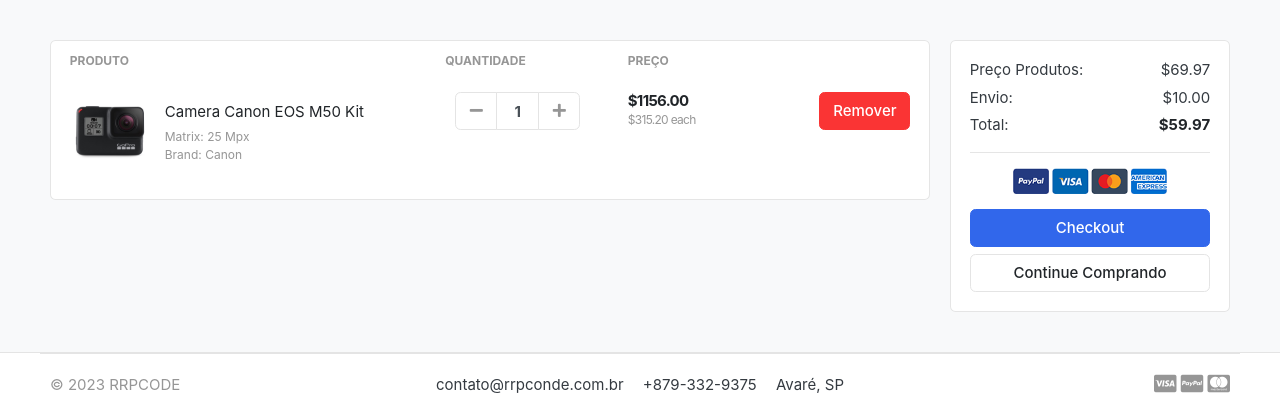
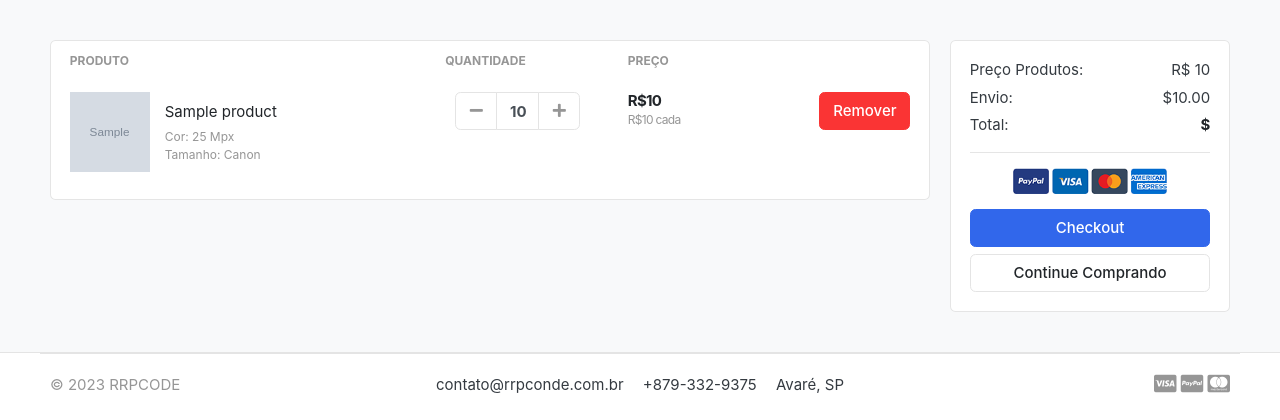
Before and after one commit to ricardoramospereira/e-commerce, a Django app: template templates/store/cart.html in a window 1280 px wide. Shown: the part 118-538 px from the top of the page. Run offline with Django 4.2, Linux system fonts and the light colour scheme; the template is opened without the code that fills it: most values are stand-ins (such as "Sample title", 1, 10 or a date in 2020); grey boxes marked "Sample" are stand-in pictures; some libraries are stand-ins or nearby versions; some web fonts are replaced.

Commit message:
cart_detais

```diff
--- a/carts/models.py
+++ b/carts/models.py
@@ -15,5 +15,8 @@
     quantity  = models.IntegerField("Quantidade")
     is_active = models.BooleanField("Ativo", default=True)
 
+    def sub_total(self):
+        return self.product.price * self.quantity
+
     def __str__(self) -> str:
         return self.product
--- a/carts/views.py
+++ b/carts/views.py
@@ -34,7 +34,7 @@
         cart_item.save()
     return redirect('cart')
 
-def cart(request, total=0, cart_items = None):
+def cart(request, total=0, quantity=0, cart_items = None):
     try:
         cart = Cart.objects.get(cart_id=_cart_id(request))
         cart_items = CartItem.objects.filter(cart=cart, is_active=True)
--- a/templates/store/cart.html
+++ b/templates/store/cart.html
@@ -27,10 +27,10 @@
     <tr>
         <td>
             <figure class="itemside align-items-center">
-                <div class="aside"><img src="{% static './images/items/11.jpg' %}" class="img-sm"></div>
+                <div class="aside"><img src="{{ cart_item.product.images.url }}" class="img-sm"></div>
                 <figcaption class="info">
-                    <a href="#" class="title text-dark">Camera Canon EOS M50 Kit</a>
-                    <p class="text-muted small">Matrix: 25 Mpx <br> Brand: Canon</p>
+                    <a href="#" class="title text-dark">{{ cart_item.product.product_name }}</a>
+                    <p class="text-muted small">Cor: 25 Mpx <br> Tamanho: Canon</p>
                 </figcaption>
             </figure>
         </td>
@@ -41,17 +41,17 @@
                                 <div class="input-group-prepend">
                                 <button class="btn btn-light" type="button" id="button-plus"> <i class="fa fa-minus"></i> </button>
                                 </div>
-                                <input type="text" class="form-control"  value="1">
+                                <input type="text" class="form-control"  value="{{ cart_item.quantity }}">
                                 <div class="input-group-append">
-                                <button class="btn btn-light" type="button" id="button-minus"> <i class="fa fa-plus"></i> </button>
+                                <a href="{% url 'add_cart' cart_item.product.id %}" class="btn btn-light" type="button" id="button-minus"> <i class="fa fa-plus"></i> </a>
                                 </div>
                             </div> <!-- input-group.// -->
                         </div> <!-- col.// -->
         </td>
         <td>
             <div class="price-wrap">
-                <var class="price">$1156.00</var>
-                <small class="text-muted"> $315.20 each </small>
+                <var class="price">R${{ cart_item.sub_total }}</var>
+                <small class="text-muted"> R${{ cart_item.product.price }} cada </small>
             </div> <!-- price-wrap .// -->
         </td>
         <td class="text-right">
@@ -71,7 +71,7 @@
             <div class="card-body">
                 <dl class="dlist-align">
                   <dt>Preço Produtos:</dt>
-                  <dd class="text-right">$69.97</dd>
+                  <dd class="text-right">R$ {{total}}</dd>
                 </dl>
                 <dl class="dlist-align">
                   <dt>Envio:</dt>
@@ -79,7 +79,7 @@
                 </dl>
                 <dl class="dlist-align">
                   <dt>Total:</dt>
-                  <dd class="text-right text-dark b"><strong>$59.97</strong></dd>
+                  <dd class="text-right text-dark b"><strong>$</strong></dd>
                 </dl>
                 <hr>
                 <p class="text-center mb-3">
```
